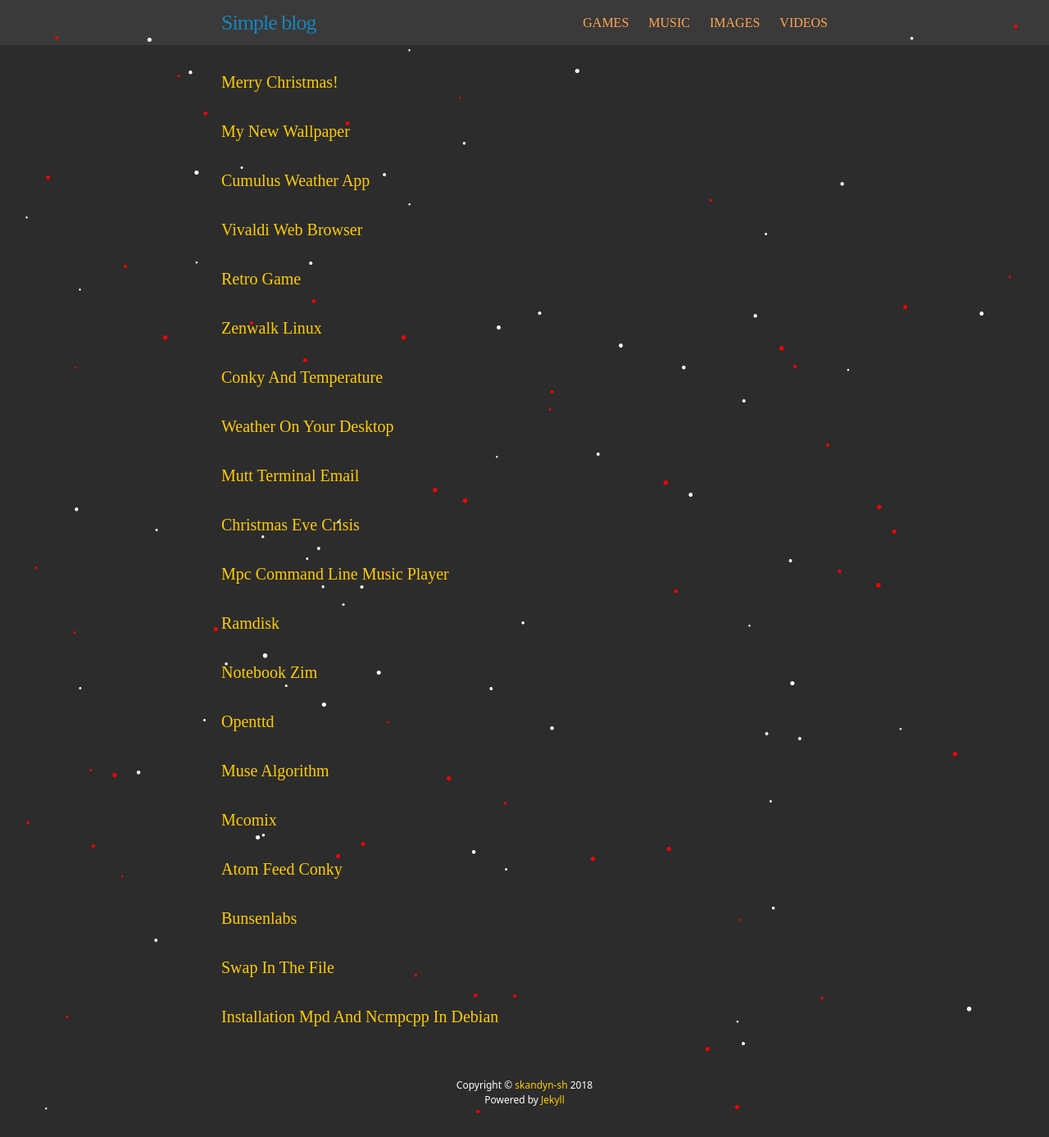
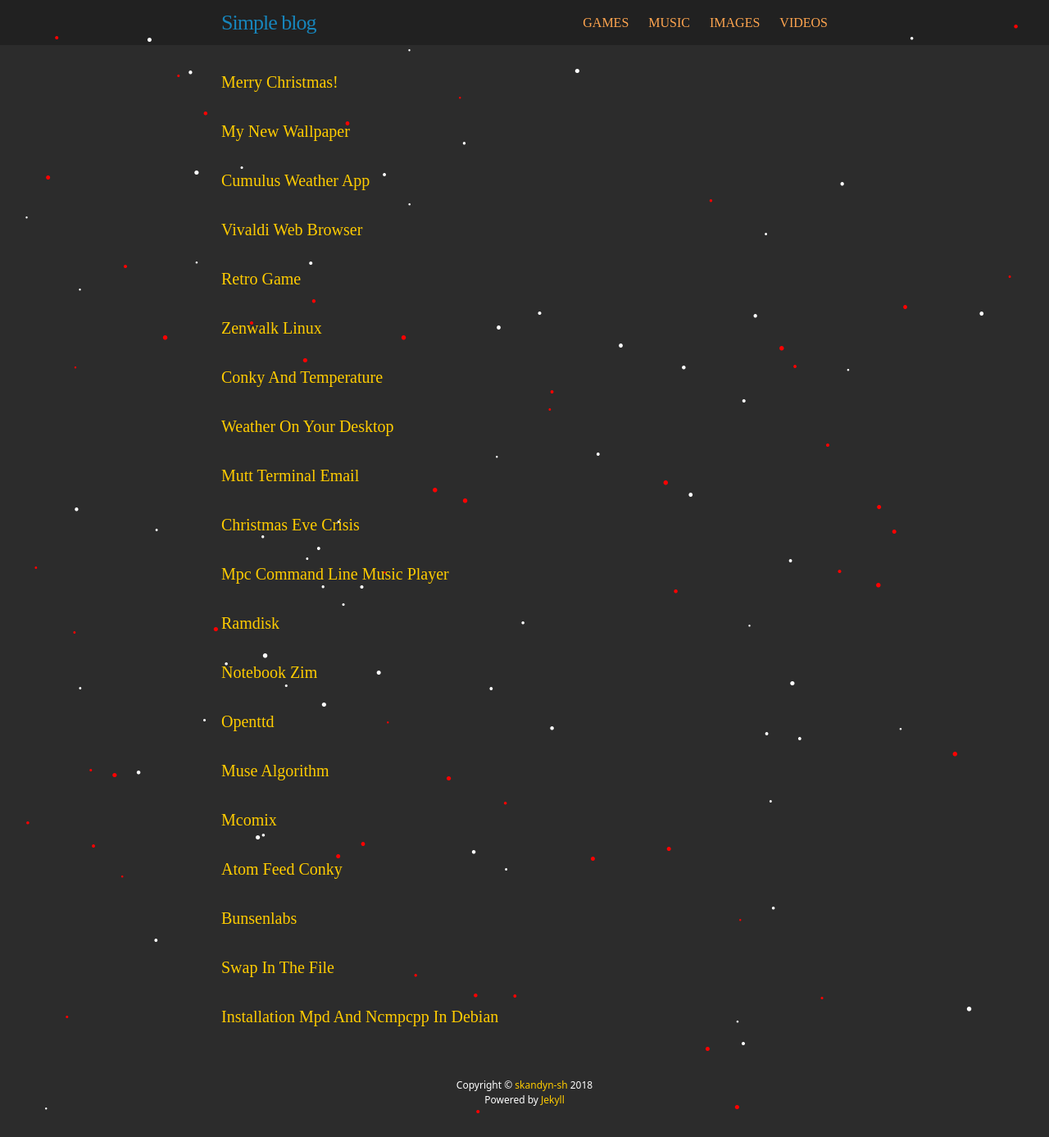
Before and after one commit to skandyn-sh/skandyn-sh.github.io, a Jekyll site: the page built from index.html, in a window 1280 px wide. Shown: the whole page at 82% size. Built offline with Jekyll 4.4.1, drawn with Linux system fonts in a browser that asks for light colours; nearby versions of some CDN libraries; library files that are not in the unit come from our copies; comment, search, counter and statistics services are not loaded.

Commit message:
Update _layout.scss

```diff
--- a/_sass/_layout.scss
+++ b/_sass/_layout.scss
@@ -3,7 +3,7 @@
  */
 .site-header {
     height: 55px;
-    background-color: #3a3a3a;
+    background-color: #212121;
     position: relative;
     width: 100%;
  }
```
